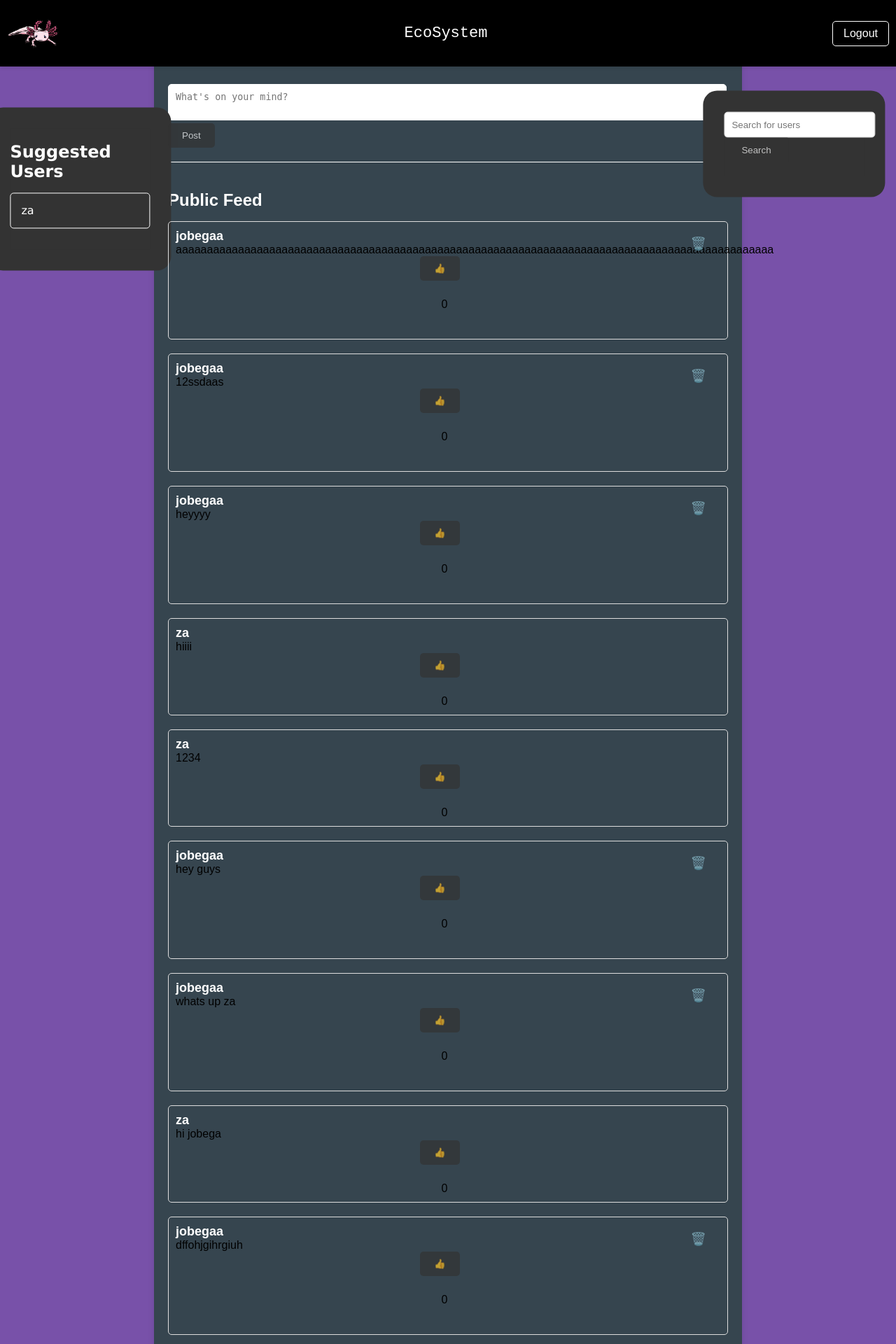
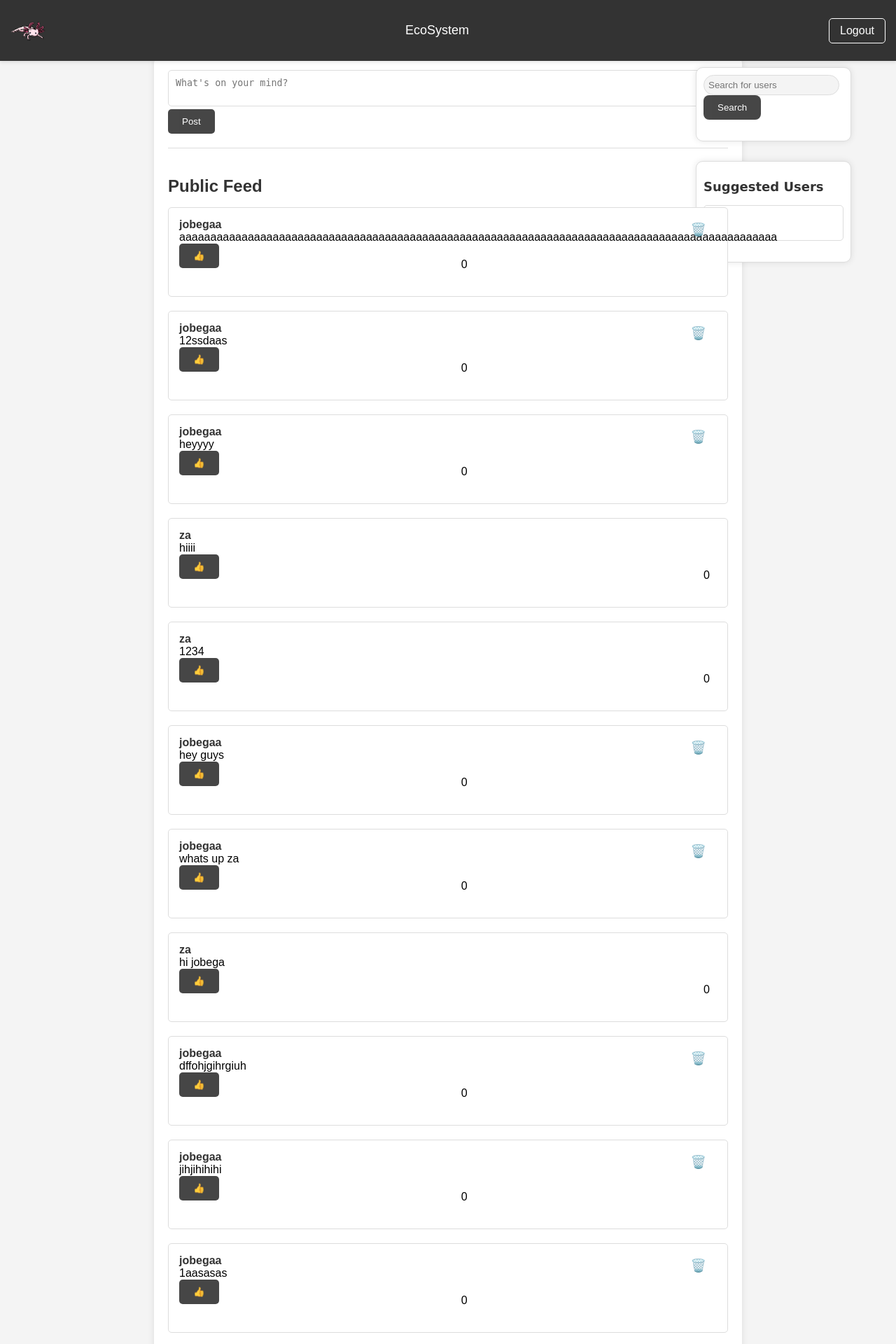
Before and after one commit to JosephPobega/EcoSystem, a Flask app: page /dashboard in a window 1280 px wide. Shown: the top 1920 px of the page at 70% size. Run offline with Flask 3, Linux system fonts and the light colour scheme; a user stored in the database is signed in.

Commit message:
Add files via upload

```diff
--- a/static/dashboard.css
+++ b/static/dashboard.css
@@ -1,8 +1,8 @@
 body {
-    font-family: Arial, sans-serif;
+    font-family: 'Arial', sans-serif;
     margin: 0;
     padding: 0;
-    background-color: #7851a9;
+    background-color: #f4f4f4;
 }
 
 header {
@@ -13,26 +13,26 @@ header {
     right: 0;
     justify-content: space-between;
     align-items: center;
-    padding: 10px;
-    background-color: black;
+    padding: 15px;
+    background-color: #333;
     color: white;
     z-index: 100;
     box-shadow: 0 2px 5px rgba(0, 0, 0, 0.1);
 }
 
 img {
-    max-width: 75px;
+    max-width: 50px;
     height: auto;
 }
 
 h1 {
     margin: 0;
-    font-size: 36px;
+    font-size: 24px;
 }
 
 .welcome-text {
-    font-size: 22px;
-    font-family: 'Courier New', Courier, monospace;
+    font-size: 18px;
+    font-family: 'Arial', sans-serif;
 }
 
 .like-container {
@@ -44,7 +44,7 @@ h1 {
 .like-button {
     background-color: #4CAF50; /* Green color */
     color: white;
-            padding: 10px 15px;
+    padding: 8px 12px;
     border: none;
     border-radius: 5px;
     cursor: pointer;
@@ -60,30 +60,27 @@ h1 {
     text-decoration: none;
     color: white;
     border: 1px solid white;
-    padding: 5px 10px;
+    padding: 8px 15px;
     border-radius: 5px;
-    padding: 8px 15px;
 }
 
 main {
     max-width: 800px;
-    margin: 20px auto;
+    margin: 80px auto 20px;
     padding: 20px;
-    padding-top: 100px;
-    background-color: #36454F;
+    background-color: #fff;
     box-shadow: 0 0 10px rgba(0, 0, 0, 0.1);
-    border-radius: 20px;
+    border-radius: 10px;
 }
 
 form {
     margin-bottom: 20px;
-    padding-right: 3%;
 }
 
 textarea {
     width: 100%;
     padding: 10px;
-    border: 1px solid #ffffff;
+    border: 1px solid #ddd;
     border-radius: 5px;
     resize: none;
 }
@@ -95,74 +92,77 @@ button[type="submit"] {
     border: none;
     border-radius: 5px;
     cursor: pointer;
-    opacity: 0.7;
-    transition: opacity 0.3 ease;
+    opacity: 0.9;
+    transition: opacity 0.3s ease;
 }
 
 button[type="submit"]:hover {
-    opacity: 1; /
+    opacity: 1;
 }
 
-.suggested-users{
-    color: white;
-    font-family: verdana, arial, helvetica, sans-serif;
+.suggested-users,
+.search-bar {
+    color: #333;
+    font-family: 'Verdana', sans-serif;
     position: absolute;
-    top: 25%;
-    right: 2;
-    transform: translate(-6%, -20%);
     width: 200px;
-    border-radius: 20px;
-    background-color: #333;
-    border: 30px solid #333;
+    border-radius: 10px;
+    background-color: #fff;
+    border: 1px solid #ddd;
+    box-shadow: 0 0 10px rgba(0, 0, 0, 0.1);
+    padding: 10px;
+}
+
+.suggested-users h2,
+.search-bar h2 {
+    color: #333;
+    font-size: 18px;
+    margin-bottom: 10px;
 }
 
 .search-bar {
-    position: absolute;
-    top: 20%;
-    right: 0;
-    transform: translate(-6%, -20%);
-    width: 200px;
-    border-radius: 20px;
-    background-color: #333;
-    border: 30px solid #333;
+    top: 12%;
+    right: 5%;
 }
 
+.suggested-users {
+    top: 25%;
+    right: 5%;
+    margin-top: 30px;
+}
 
 .search-bar input[type="text"] {
-    width: 100%;
-    padding: 10px;
-    border: 1px solid #ccc;
-    border-radius: 5px;
-    background-color: #fff;
+    width: 90%;
+    padding: 6px;
+    border: 1px solid #ddd;
+    border-radius: 15px;
+    background-color: #f4f4f4;
 }
 
-.search-bar button[type="submit"] {
+.search-bar button[type="submit"],
+.suggested-users button[type="submit"] {
     background-color: #333;
     color: #fff;
-    padding: 10px 25px;
     border: none;
-    border-radius: 2px;
+    border-radius: 8px;
     cursor: pointer;
-    opacity: 0.7;
+    opacity: 0.9;
+    transition: opacity 0.3s ease;
 }
 
-.search-bar button[type="submit"]:hover {
+.search-bar button[type="submit"]:hover,
+.suggested-users button[type="submit"]:hover {
     opacity: 1;
 }
 
 .public-feed {
-    border-top: 1px solid #ffffff;
+    border-top: 1px solid #ddd;
     padding-top: 20px;
     clear: both;
 }
 
-
-.public-feed h2{
-    color: #fff;
-}
-
-
-h2 {
+.public-feed h2 {
+    color: #333;
     font-size: 24px;
     margin-bottom: 10px;
 }
@@ -172,22 +172,23 @@ ul {
     padding: 0;
 }
 
-
 li {
-    margin-bottom: 30px;
-    border: 1px solid #ffffff;
+    margin-bottom: 20px;
+    border: 1px solid #ddd;
     padding: 15px;
     border-radius: 5px;
     position: relative;
+    background-color: #fff;
 }
 
 li strong {
-    font-size: 18px;
+    font-size: 16px;
+    color: #333;
 }
 
 li a {
     text-decoration: none;
-    color: #ffffff;
+    color: #333;
 }
 
 form[action^="/delete_post"] {
@@ -208,22 +209,26 @@ form[action^="/delete_post"] button[type="submit"] {
 .comment-text {
     margin-top: 10px;
     font-size: 16px;
+    color: #333;
 }
 
 .post-message {
     margin-bottom: 20px;
     border: 1px solid #ddd;
-    padding: 10px;
+    padding: 15px;
     border-radius: 5px;
+    background-color: #fff;
 }
-
 
 .post-actions {
     display: flex;
     align-items: center;
-    flex-direction: column;
+    justify-content: space-between;
 }
 
-footer{
+footer {
     text-align: center;
+    padding: 10px;
+    background-color: #333;
+    color: white;
 }
```
Lines whose indentation alone changed are shown as unchanged.
